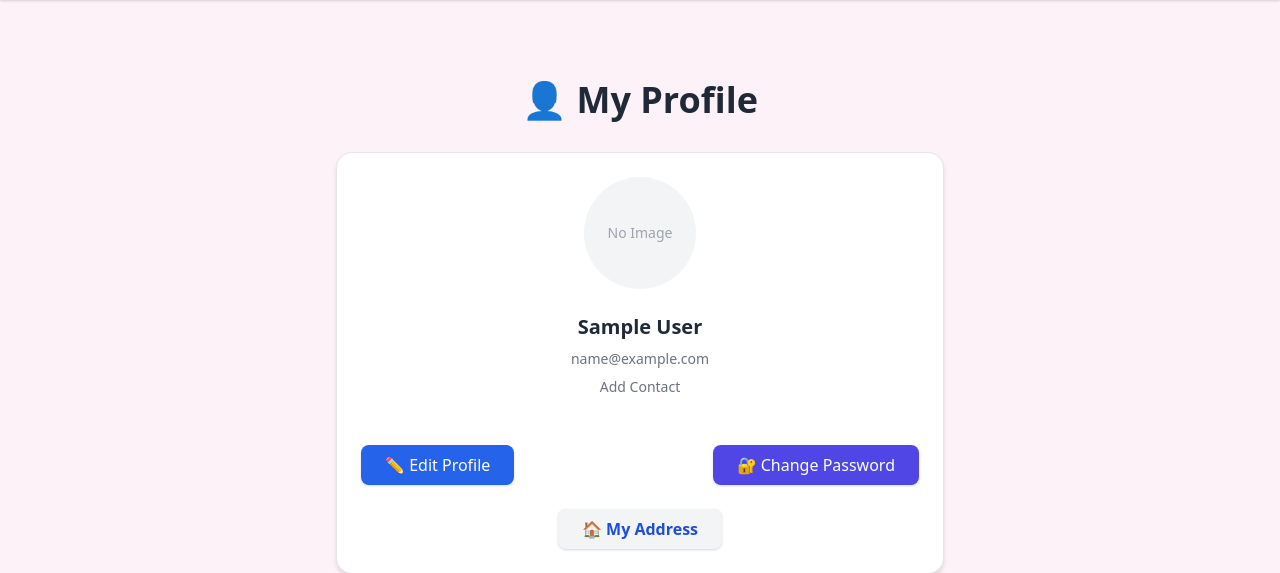
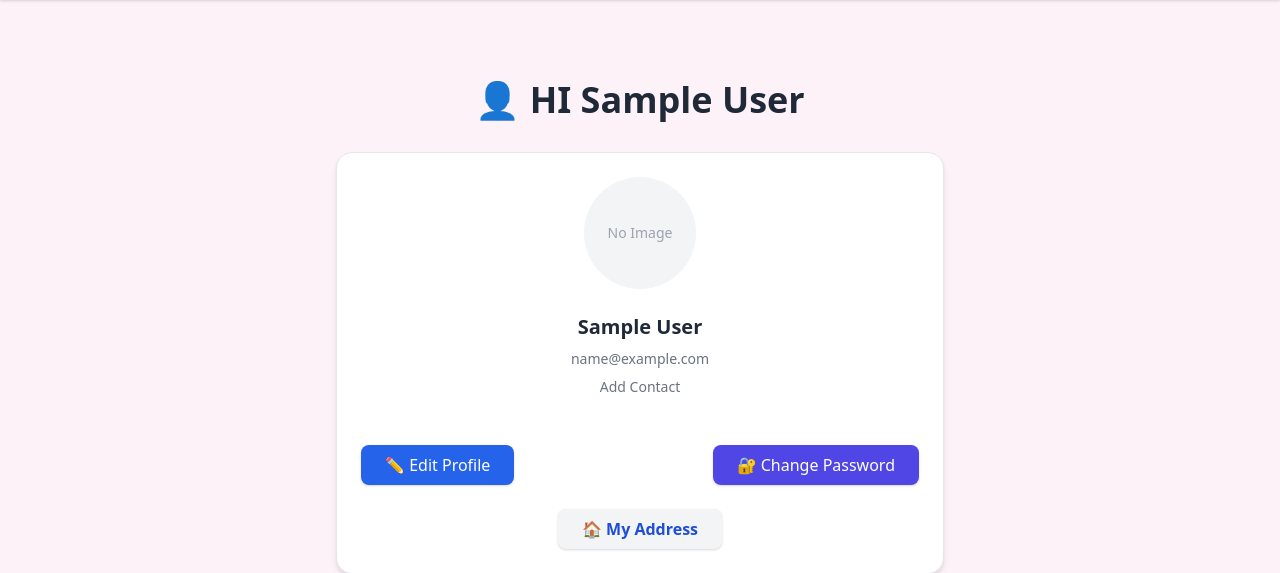
Before and after one commit to nafeesath-tp/BabyMuse, a Django app: page /user/profile/ in a window 1280 px wide. Shown: the part 112-685 px from the top of the page. Run offline with Django 5.2, Linux system fonts and the light colour scheme; the visitor is signed in with stand-in values (Sample User, id 1); data that the repository does not hold is empty; parts of the project's set-up code (start-up, migrations or seed data) failed here and were passed over.

Commit message:
changed my profile to usename in profile.html

```diff
--- a/user/templates/user/profile.html
+++ b/user/templates/user/profile.html
@@ -1,7 +1,7 @@
 {% extends 'core/base.html' %}
 {% block content %}
 <section class="max-w-2xl mx-auto py-10 px-4 sm:px-6 lg:px-8">
-    <h1 class="text-4xl font-bold text-center text-gray-800 mb-8">👤 My Profile</h1>
+    <h1 class="text-4xl font-bold text-center text-gray-800 mb-8">👤 HI {{ user.first_name }} {{ user.last_name }} </h1>
 
     <div class="bg-white border border-gray-200 shadow-md rounded-2xl p-6 space-y-6">
 
```
